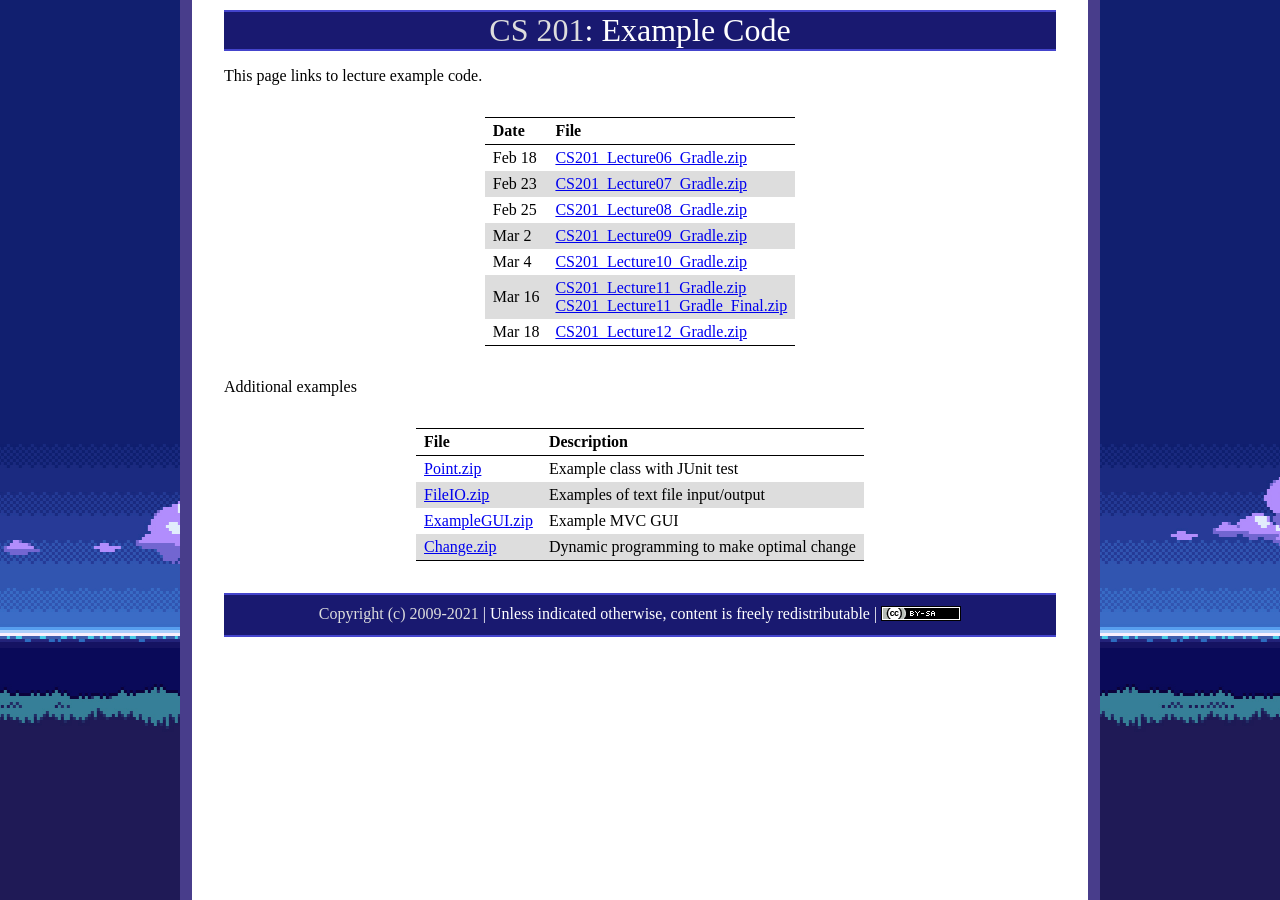
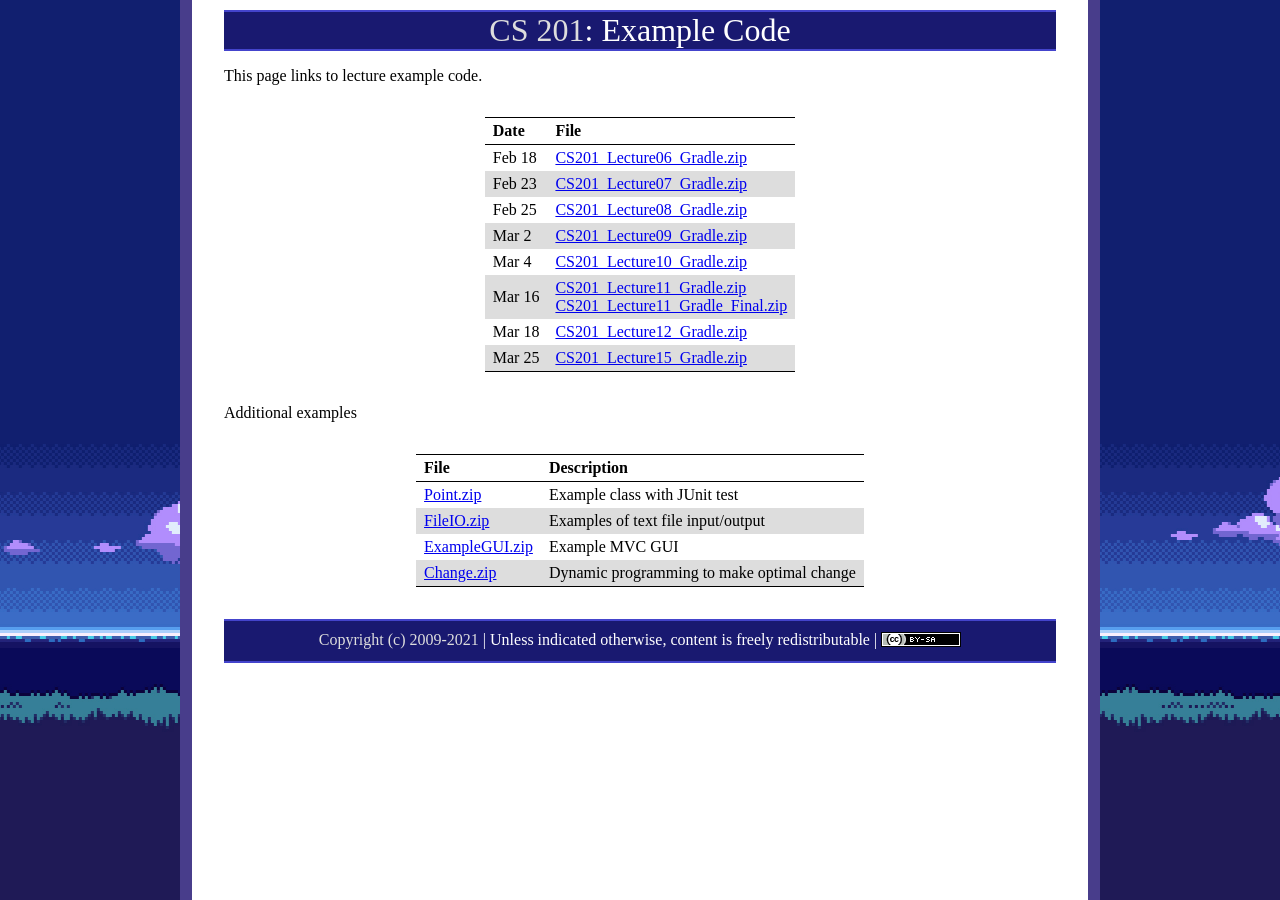
Before and after one commit to ycpcs/cs201-spring2021, a Jekyll site: the page built from examples/index.md, in a window 1280 px wide. Built offline with Jekyll 4.4.1, drawn with Linux system fonts in a browser that asks for light colours.

Commit message:
add lecture 15 code
add lecture 15 code

```diff
--- a/examples/index.md
+++ b/examples/index.md
@@ -14,6 +14,7 @@ Mar 2    | [CS201\_Lecture09\_Gradle.zip](CS201_Lecture09_Gradle.zip)
 Mar 4    | [CS201\_Lecture10\_Gradle.zip](CS201_Lecture10_Gradle.zip)
 Mar 16   | [CS201\_Lecture11\_Gradle.zip](CS201_Lecture11_Gradle.zip) <br />  [CS201\_Lecture11\_Gradle\_Final.zip](CS201_Lecture11_Gradle_Final.zip)
 Mar 18   | [CS201\_Lecture12\_Gradle.zip](CS201_Lecture12_Gradle.zip)
+Mar 25   | [CS201\_Lecture15\_Gradle.zip](CS201_Lecture15_Gradle.zip)
 
 Additional examples
 
```
Also changed, not shown: 1 other file.
